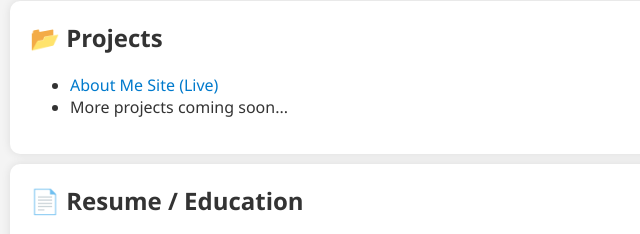
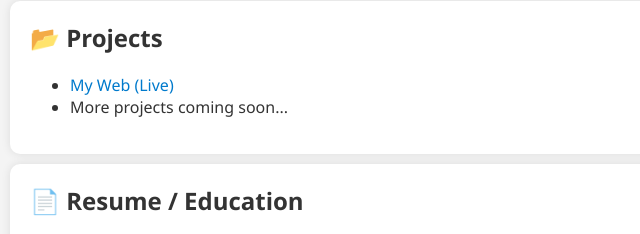
Before and after one commit to Rajnil-dev25/About-me-, a plain HTML site: page index.html in a window 1280 px wide. Shown: the part 459-693 px from the top of the page, 0-640 px from the left. Drawn offline with Linux system fonts and the light colour scheme.

Commit message:
Update index.html

```diff
--- a/index.html
+++ b/index.html
@@ -73,7 +73,7 @@
   <section>
     <h2>📂 Projects</h2>
     <ul>
-      <li><a href="https://rajnil-dev25.github.io/About-me/" target="_blank">About Me Site (Live)</a></li>
+      <li> <a href="https://rajnil-dev25.github.io/My web">My Web (Live)</a></li>
       <li>More projects coming soon...</li>
     </ul>
   </section>
```
